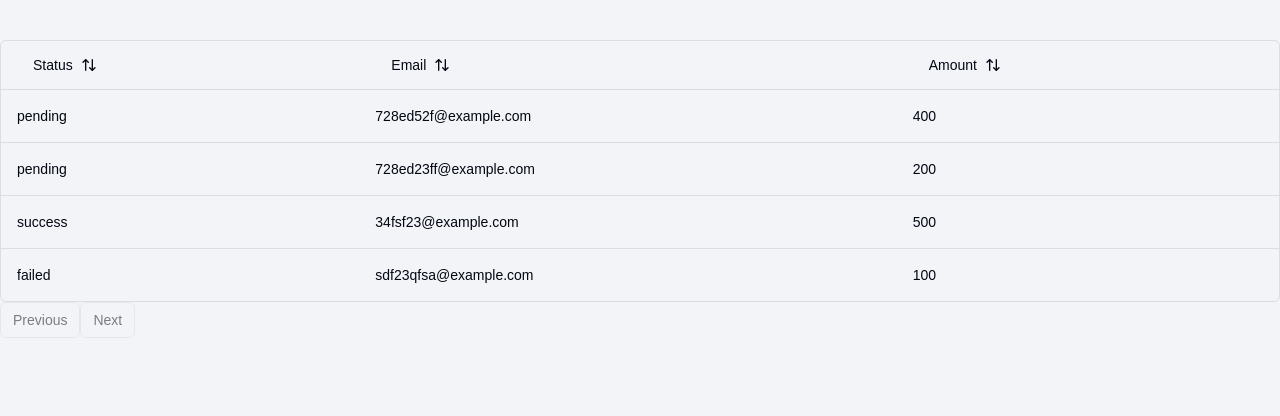
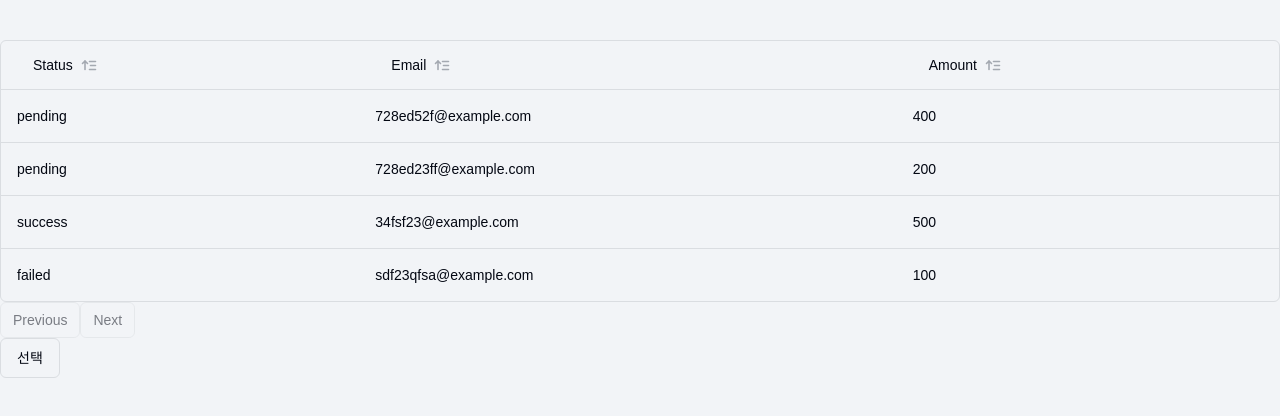
Before and after one commit to yuyeon116/chadcn-test, a Next.js app: page /notice in a window 1280 px wide. Shown: the top 416 px of the page. Built offline with nearby package versions, Linux system fonts and the light colour scheme.

Commit message:
feat: 커스텀 정렬 버튼 및 정렬 기능 추가

```diff
--- /dev/null
+++ b/src/app/icons/SortingDirectionIcon.tsx
@@ -0,0 +1,32 @@
+import { SortDirection } from "@tanstack/react-table";
+import SortingUp from "./sorting-up";
+import SortingDown from "./sorting-down";
+
+interface SortingDirectionIconProps {
+  isSorted: false | SortDirection;
+}
+
+export default function SortingDirectionIcon({
+  isSorted,
+}: SortingDirectionIconProps) {
+  switch (isSorted) {
+    case "asc":
+      return (
+        <div className="text-[#21212D]">
+          <SortingUp />
+        </div>
+      );
+    case "desc":
+      return (
+        <div className="text-[#21212D]">
+          <SortingDown />
+        </div>
+      );
+    default:
+      return (
+        <div className="text-gray-500">
+          <SortingUp />
+        </div>
+      );
+  }
+}
--- /dev/null
+++ b/src/app/icons/sorting-down.tsx
@@ -0,0 +1,35 @@
+import { SVGProps } from "react";
+
+export default function SortingDown({
+  height = 16,
+  width = 16,
+}: SVGProps<SVGElement>) {
+  return (
+    <svg
+      width={width}
+      height={height}
+      fill="none"
+      xmlns="http://www.w3.org/2000/svg"
+      fontSize="small"
+    >
+      <path
+        d="M14.5 4.5h-6M14.5 8.5h-5M14.5 12.5h-6"
+        stroke="currentColor"
+        strokeWidth="1.6"
+        strokeLinecap="round"
+        strokeLinejoin="round"
+      ></path>
+      <path
+        d="M5.934 9.434a.8.8 0 0 1 1.132 1.132L5.934 9.434ZM4 12.5l.566.566a.8.8 0 0 1-1.132 0L4 12.5ZM.934 10.566a.8.8 0 0 1 1.132-1.132L.934 10.566Zm6.132 0-2.5 2.5-1.132-1.132 2.5-2.5 1.132 1.132Zm-3.632 2.5-2.5-2.5 1.132-1.132 2.5 2.5-1.132 1.132Z"
+        fill="currentColor"
+      ></path>
+      <path
+        d="M4 4v8.5"
+        stroke="currentColor"
+        strokeWidth="1.6"
+        strokeLinecap="round"
+        strokeLinejoin="round"
+      ></path>
+    </svg>
+  );
+}
--- /dev/null
+++ b/src/app/icons/sorting-up.tsx
@@ -0,0 +1,35 @@
+import { SVGProps } from "react";
+
+export default function SortingUp({
+  height = 16,
+  width = 16,
+}: SVGProps<SVGElement>) {
+  return (
+    <svg
+      width={width}
+      height={height}
+      fill="none"
+      xmlns="http://www.w3.org/2000/svg"
+      fontSize="small"
+    >
+      <path
+        d="M14.5 4.5h-6M14.5 8.5h-5M14.5 12.5h-6"
+        stroke="currentColor"
+        strokeWidth="1.6"
+        strokeLinecap="round"
+        strokeLinejoin="round"
+      ></path>
+      <path
+        d="M5.934 7.066a.8.8 0 0 0 1.132-1.132L5.934 7.066ZM4 4l.566-.566a.8.8 0 0 0-1.132 0L4 4ZM.934 5.934a.8.8 0 0 0 1.132 1.132L.934 5.934Zm6.132 0-2.5-2.5-1.132 1.132 2.5 2.5 1.132-1.132Zm-3.632-2.5-2.5 2.5 1.132 1.132 2.5-2.5-1.132-1.132Z"
+        fill="currentColor"
+      ></path>
+      <path
+        d="M4 12.5V4"
+        stroke="currentColor"
+        strokeWidth="1.6"
+        strokeLinecap="round"
+        strokeLinejoin="round"
+      ></path>
+    </svg>
+  );
+}
--- a/src/app/notice/page.tsx
+++ b/src/app/notice/page.tsx
@@ -1,9 +1,10 @@
-import { columns, Payment } from "@/shared/ui/columns";
+"use client";
+import { Button } from "@/components/ui/button";
+import { columns, Payment } from "@/shared/ui/Columns";
 import { DataTable } from "@/shared/ui/DataTable";
 
-async function getData(): Promise<Payment[]> {
-  // Fetch data from your API here.
-  return [
+export default function DemoPage() {
+  const data: Payment[] = [
     {
       id: "728ed52f",
       amount: 400,
@@ -29,14 +30,13 @@ async function getData(): Promise<Payment[]> {
       email: "sdf23qfsa@example.com",
     },
   ];
-}
-
-export default async function DemoPage() {
-  const data = await getData();
 
   return (
     <div className="container mx-auto py-10">
       <DataTable columns={columns} data={data} />
+      <Button variant="outline" onClick={() => console.log("선택")}>
+        선택
+      </Button>
     </div>
   );
 }
--- /dev/null
+++ b/src/components/ui/notice/SortingButton.tsx
@@ -0,0 +1,30 @@
+import SortingDirectionIcon from "@/app/icons/SortingDirectionIcon";
+import { SortDirection } from "@tanstack/react-table";
+import { Button } from "../button";
+
+interface SortingButtonProps {
+  buttonText?: string;
+  isSorted: false | SortDirection;
+  toggleSorting: (isSorted: boolean) => void;
+  clearSorting: () => void;
+}
+
+export default function SortingButton({
+  buttonText,
+  isSorted,
+  toggleSorting,
+  clearSorting,
+}: SortingButtonProps) {
+  const handleClickSort = () => {
+    if (!isSorted) toggleSorting(false);
+    if (isSorted === "asc") toggleSorting(true);
+    else if (isSorted === "desc") clearSorting();
+  };
+
+  return (
+    <Button variant="ghost" onClick={handleClickSort}>
+      {buttonText}
+      <SortingDirectionIcon isSorted={isSorted} />
+    </Button>
+  );
+}
--- a/src/shared/ui/Columns.tsx
+++ b/src/shared/ui/Columns.tsx
@@ -1,8 +1,7 @@
 "use client";
 
-import { Button } from "@/components/ui/button";
+import SortingButton from "@/components/ui/notice/SortingButton";
 import { ColumnDef } from "@tanstack/react-table";
-import { ArrowUpDown } from "lucide-react";
 
 // This type is used to define the shape of our data.
 // You can use a Zod schema here if you want.
@@ -18,42 +17,46 @@ export const columns: ColumnDef<Payment>[] = [
     accessorKey: "status",
     header: ({ column }) => {
       return (
-        <Button
-          variant="ghost"
-          onClick={() => column.toggleSorting(column.getIsSorted() === "asc")}
-        >
-          Status
-          <ArrowUpDown className="ml-2 h-4 w-4" />
-        </Button>
+        <SortingButton
+          buttonText="Status"
+          isSorted={column.getIsSorted()}
+          toggleSorting={column.toggleSorting}
+          clearSorting={column.clearSorting}
+        />
       );
     },
+    cell: ({ row }) => (
+      <div className="lowercase">{row.getValue("status")}</div>
+    ),
   },
   {
     accessorKey: "email",
     header: ({ column }) => {
       return (
-        <Button
-          variant="ghost"
-          onClick={() => column.toggleSorting(column.getIsSorted() === "asc")}
-        >
-          Email
-          <ArrowUpDown className="ml-2 h-4 w-4" />
-        </Button>
+        <SortingButton
+          buttonText="Email"
+          isSorted={column.getIsSorted()}
+          toggleSorting={column.toggleSorting}
+          clearSorting={column.clearSorting}
+        />
       );
     },
+    cell: ({ row }) => <div className="lowercase">{row.getValue("email")}</div>,
   },
   {
     accessorKey: "amount",
     header: ({ column }) => {
       return (
-        <Button
-          variant="ghost"
-          onClick={() => column.toggleSorting(column.getIsSorted() === "asc")}
-        >
-          Amount
-          <ArrowUpDown className="ml-2 h-4 w-4" />
-        </Button>
+        <SortingButton
+          buttonText="Amount"
+          clearSorting={column.clearSorting}
+          toggleSorting={column.toggleSorting}
+          isSorted={column.getIsSorted()}
+        />
       );
     },
+    cell: ({ row }) => (
+      <div className="lowercase">{row.getValue("amount")}</div>
+    ),
   },
 ];
```
